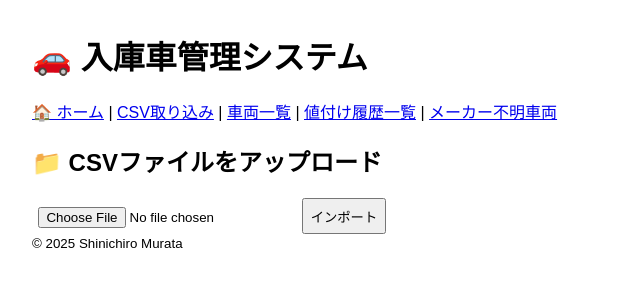
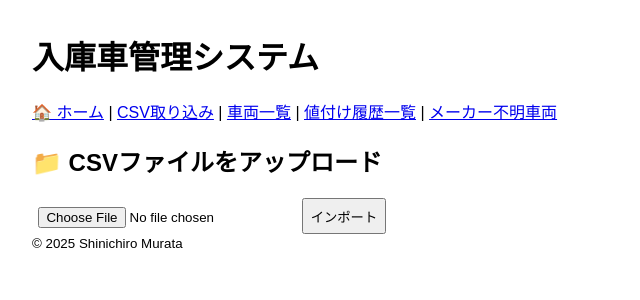
Before and after one commit to shin-murata/vehicle_app, a Flask app: page /import_csv in a window 1280 px wide. Shown: the top 300 px of the page, without its empty margins (0-640 px from the left). Run offline with Flask 3, Linux system fonts and the light colour scheme.

Commit message:
renderデプロイ6

```diff
--- a/app/templates/base.html
+++ b/app/templates/base.html
@@ -4,6 +4,7 @@
 <head>
   <meta charset="UTF-8">
   <title>{% block title %}車両管理{% endblock %}</title>
+  <link rel="icon" href="{{ url_for('static', filename='favicon.png') }}" type="image/png">
   <style>
     body { font-family: sans-serif; margin: 2rem; }
     header { margin-bottom: 1rem; }
@@ -15,7 +16,7 @@
 </head>
 <body>
   <header>
-    <h1>🚗 入庫車管理システム</h1>
+    <h1>入庫車管理システム</h1>
     <nav>
       <a href="{{ url_for('routes.index') }}">🏠 ホーム</a> |
       <a href="{{ url_for('routes.import_csv') }}">CSV取り込み</a> |
```
Also changed, not shown: static/favicon.png (added), 2 other files.
